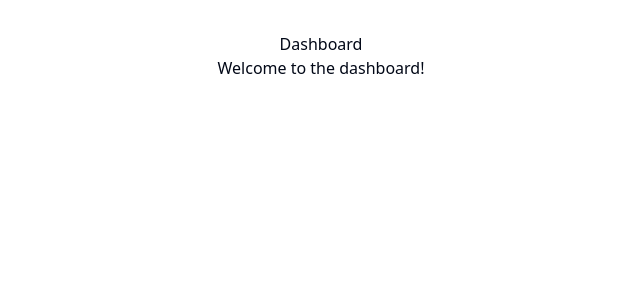
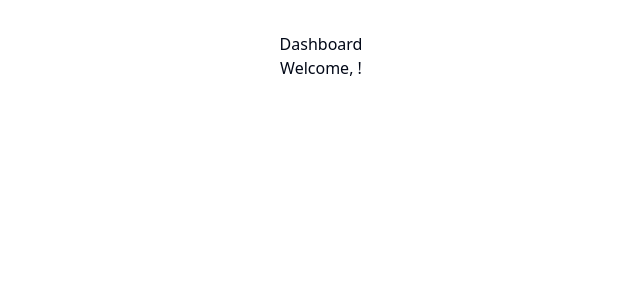
Before and after one commit to Rune2292/FED, a React (Vite) app in the folder Frontend/modelmanagment/: page /dashboard in a window 1280 px wide. Shown: the top 300 px of the page, without its empty margins (319-959 px from the left). Built offline with nearby package versions, Linux system fonts and the light colour scheme.

Commit message:
feat: Displays email when logged in (and fixed mads's code so now the jwt token is correctly saved)

```diff
--- a/Frontend/modelmanagment/src/components/pages/Dashboard.tsx
+++ b/Frontend/modelmanagment/src/components/pages/Dashboard.tsx
@@ -1,11 +1,11 @@
-
+import { Welcome } from "../ui/welcome";
 
 
 export default function Dashboard() {
     return (
         <>
             <h1>Dashboard</h1>
-            <p>Welcome to the dashboard!</p>
+            <Welcome />
         </>
     );
 }
--- a/Frontend/modelmanagment/src/components/stuff/login.tsx
+++ b/Frontend/modelmanagment/src/components/stuff/login.tsx
@@ -21,8 +21,8 @@ export default function Login() {
   const onSubmit = async (data: LoginFormInputs) => {
     try {
       const response = await axios.post("http://localhost:7181/api/account/login", data);
-      console.log("Token received: ", response.data.JWT);
-      setToken(response.data.JWT);
+      console.log("Token received: ", response.data.jwt);
+      setToken(response.data.jwt);
       navigate('/dashboard');
     } catch (error) {
       console.error("Login error: ", error);
--- /dev/null
+++ b/Frontend/modelmanagment/src/components/ui/welcome.tsx
@@ -0,0 +1,26 @@
+
+import { useAuthStore } from "@/state/authStore";
+import React from "react";
+
+
+
+// Decode the JWT to display welcome message!
+
+export const Welcome = () => {
+  const token = useAuthStore(state => state.getToken());
+  const [email, setEmail] = React.useState<string | null>(null);
+
+  React.useEffect(() => {
+    if (token) {
+      const decoded = JSON.parse(atob(token.split('.')[1]));
+      console.log(decoded);
+      setEmail(decoded['http://schemas.xmlsoap.org/ws/2005/05/identity/claims/emailaddress']);
+    }
+  }, [token]);
+
+  return (
+    <div>
+      <h1>Welcome, {email}!</h1>
+    </div>
+  );
+};
--- a/Frontend/modelmanagment/src/state/authStore.ts
+++ b/Frontend/modelmanagment/src/state/authStore.ts
@@ -3,16 +3,24 @@ import { create } from 'zustand';
 type AuthStoreType = {
   token: string | null;
   setToken: (token: string | null) => void;
+  getToken: () => string | null;
 };
 
 export const useAuthStore = create<AuthStoreType>((set) => ({
   token: null,
   setToken: (token: string | null) => {
+    console.log('Token to set:', token); // Log the token
     set({ token });
     if (token) {
+      console.log('Token set:', token); // Log the token
       localStorage.setItem('jwt', token);  // Store token in localStorage
     } else {
       localStorage.removeItem('jwt');
     }
   },
+  getToken: () => {
+    const token = localStorage.getItem('jwt'); // Retrieve token from localStorage
+    console.log('Token retrieved:', token); // Log the token
+    return localStorage.getItem('jwt');
+  },
 }));
```
